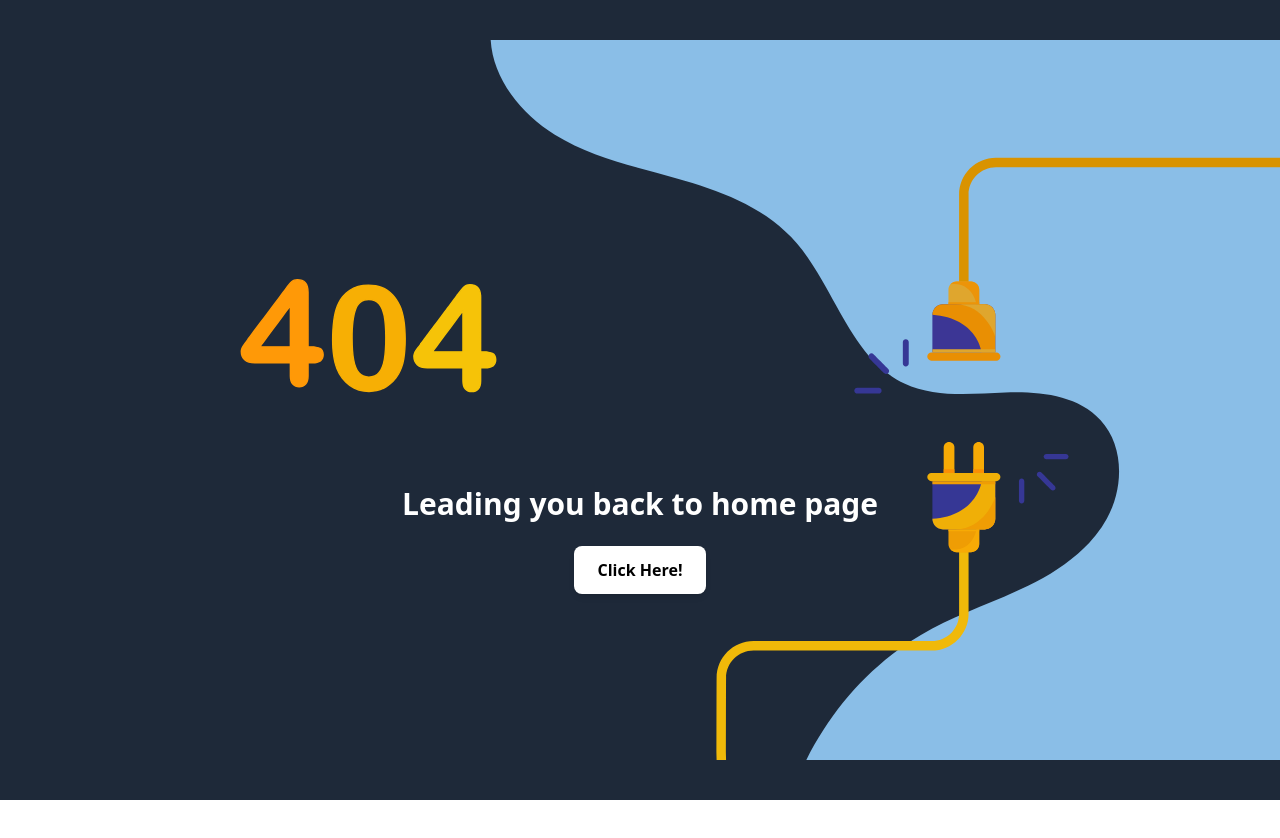
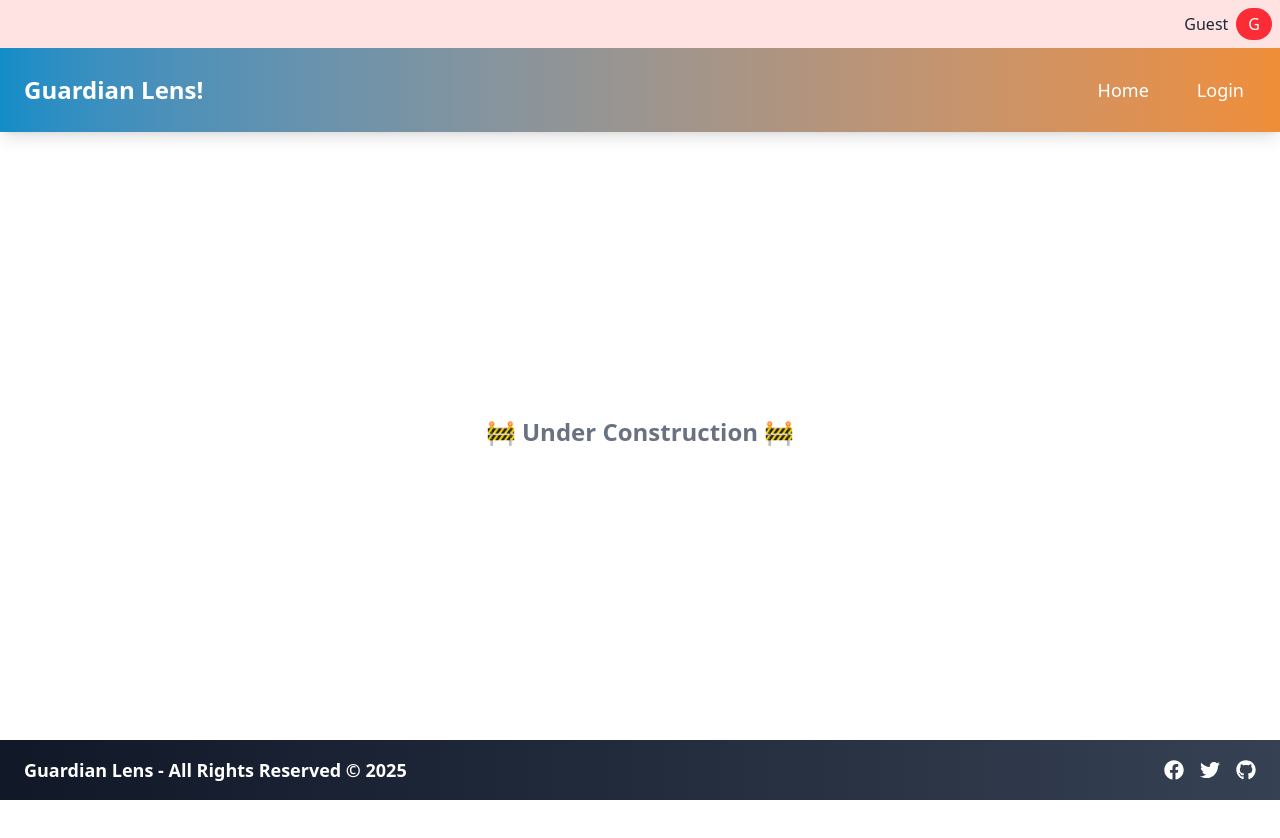
Before and after one commit to Maryam593/GuardianLens, a React (Vite) app in the folder frontend/: page /protection/panel in a window 1280 px wide. Shown: the top 838 px of the page. Before the commit the page ends 800 px from the top, so only its background shows below. Built offline with nearby package versions, Linux system fonts and the light colour scheme.

Commit message:
updated UI

```diff
--- a/frontend/src/App.jsx
+++ b/frontend/src/App.jsx
@@ -6,6 +6,7 @@ import SignUpPage from './Pages/SignUpPage'
 import HomePage from './Pages/HomePage'
 import Layout from './Layout/Layout'
 import ErrorPage from './Pages/ErrorPage'
+import ProtectionPanel from './Pages/ProtectionPanel'
 function App() {
 
 
@@ -17,6 +18,7 @@ function App() {
       <Route path='/' element={<Layout><HomePage/></Layout>} />
      <Route path='/auth/login' element = {<LoginPage/>} />
      <Route path='/auth/sign-up' element = {<SignUpPage/>} />
+     <Route path = '/protection/panel' element = {<Layout><ProtectionPanel/></Layout>}/>
     </Routes>
     </>
   )
--- a/frontend/src/Components/Card/AvatarCard.jsx
+++ b/frontend/src/Components/Card/AvatarCard.jsx
@@ -1,23 +1,23 @@
-import React from 'react'
+import React from 'react';
 
-const AvatarCard = ({user}) => {
+const AvatarCard = ({ user }) => {
+  const fullName = user?.data?.FullName;
+  const firstName = fullName?.firstName || "";
+  const lastName = fullName?.lastName || "";
+
   return (
     <div>
-        <div className="bg-red-100 flex justify-end items-center p-2">
+      <div className="bg-red-100 flex justify-end items-center p-2">
         <h1 className="mr-2 font-medium text-gray-800">
-          {user.data?.FullName
-            ? `${user.data.FullName.firstName} ${user.data.FullName.lastName}`
-            : "Guest"}
+          {fullName ? `${firstName} ${lastName}` : "Guest"}
         </h1>
 
         <div className="bg-red-500 text-white rounded-full px-3 py-1">
-          {user?.data?.FullName.firstName
-            ? `${user.data.FullName.firstName[0].toUpperCase()}${user.data.FullName.lastName[0].toUpperCase()}`
-            : "G"}
+          {fullName ? `${firstName[0].toUpperCase()}${lastName[0]?.toUpperCase() || ""}` : "G"}
         </div>
       </div>
     </div>
-  )
-}
+  );
+};
 
-export default AvatarCard
+export default AvatarCard;
--- a/frontend/src/Components/GetStarted.jsx
+++ b/frontend/src/Components/GetStarted.jsx
@@ -1,7 +1,14 @@
 import React from "react";
 import themeVideo from "../assets/themeVideo.mp4";
+import { useNavigate } from "react-router-dom";
 
 const GetStarted = () => {
+  const navigate = useNavigate()
+  const handleButton = () => {
+    setTimeout(() => {
+      navigate("/protection/panel")
+    }, 1200);
+  }
   return (
     <div className="">
       {/* ✅ Background Video Full Width & Height */}
@@ -24,7 +31,7 @@ const GetStarted = () => {
         <p className="mt-4 text-lg md:text-xl max-w-2xl drop-shadow-md">
           We provide amazing services to help your business grow.
         </p>
-        <button className="mt-6 px-6 py-3 bg-white text-gray-900 font-semibold rounded-lg shadow-md hover:bg-gray-200 transition">
+        <button onClick={handleButton} className="mt-6 px-6 py-3 bg-white text-gray-900 font-semibold rounded-lg shadow-md hover:bg-gray-200 transition">
           Get Started
         </button>
       </div>
--- a/frontend/src/Components/Header.jsx
+++ b/frontend/src/Components/Header.jsx
@@ -4,10 +4,20 @@ import { userDataContext } from "../Context/UserContext";
 import { useNavigate } from "react-router-dom";
 import axios from "axios";
 import AvatarCard from "./Card/AvatarCard";
+
 const Header = () => {
   const [isOpen, setIsOpen] = useState(false);
-  const { user,setUser } = useContext(userDataContext);
-  const navigate = useNavigate()
+  const { user, setUser } = useContext(userDataContext);
+  const navigate = useNavigate();
+
+  useEffect(() => {
+    // Ensure user data updates from localStorage on mount
+    const token = localStorage.getItem("token");
+    if (!token) {
+      setUser(null);
+    }
+  }, []);
+
   const handleLogout = async () => {
     try {
       const token = localStorage.getItem("token");
@@ -23,9 +33,8 @@ const Header = () => {
 
       if (response.status === 200) {
         localStorage.removeItem("token");
-        localStorage.clear()
-        setUser(null)
-        navigate("/auth/sign-up");
+        setUser(null); // Make sure state updates
+        navigate("/"); // Redirect to login page
       }
     } catch (error) {
       console.log("Logout Error:", error);
@@ -33,19 +42,13 @@ const Header = () => {
     }
   };
 
-
-  useEffect(() => {
-    console.log("user data", user);
-  }, [user]);
-  console.log("User in Header:", user);
   return (
     <header className="fixed top-0 left-0 w-full bg-gradient-to-r from-[#108dc7] to-[#ef8e38] text-white shadow-lg z-50">
-    <AvatarCard user = {user}/>
+      <AvatarCard user={user} />
       <div className="flex justify-between items-center px-6 py-4">
         <h1 className="text-2xl font-bold">Guardian Lens!</h1>
 
         {/* Hamburger Icon for Small Screens */}
-
         <div className="md:hidden">
           <button
             onClick={() => setIsOpen(!isOpen)}
@@ -61,15 +64,23 @@ const Header = () => {
           } absolute md:relative top-full left-0 w-full md:w-auto bg-gray-900 md:bg-transparent text-center md:text-left`}
         >
           <ul className="md:flex md:space-x-6">
-            <li className="p-3  cursor-pointer transition duration-300">
+            <li className="p-3 cursor-pointer transition duration-300" onClick={() => navigate("/")}>
               Home
             </li>
-            <li className="p-3  cursor-pointer transition duration-300">
-              Protection Panel
-            </li>
-            <li className="p-3 cursor-pointer transition duration-300" onClick={handleLogout}>
-              Logout
-            </li>
+            {user ? (
+              <>
+                <li className="p-3 cursor-pointer transition duration-300" onClick={() => navigate("/protection/panel")}>
+                  Protection Panel
+                </li>
+                <li className="p-3 cursor-pointer transition duration-300" onClick={handleLogout}>
+                  Logout
+                </li>
+              </>
+            ) : (
+              <li className="p-3 cursor-pointer transition duration-300" onClick={() => navigate("/auth/login")}>
+                Login
+              </li>
+            )}
           </ul>
         </nav>
       </div>
--- a/frontend/src/Pages/ProtectionPanel.jsx
+++ b/frontend/src/Pages/ProtectionPanel.jsx
@@ -2,8 +2,8 @@ import React from 'react'
 
 const ProtectionPanel = () => {
   return (
-    <div>
-
+    <div className="flex items-center justify-center h-screen">
+      <h2 className="text-2xl font-bold text-gray-500">🚧 Under Construction 🚧</h2>
     </div>
   )
 }
```
